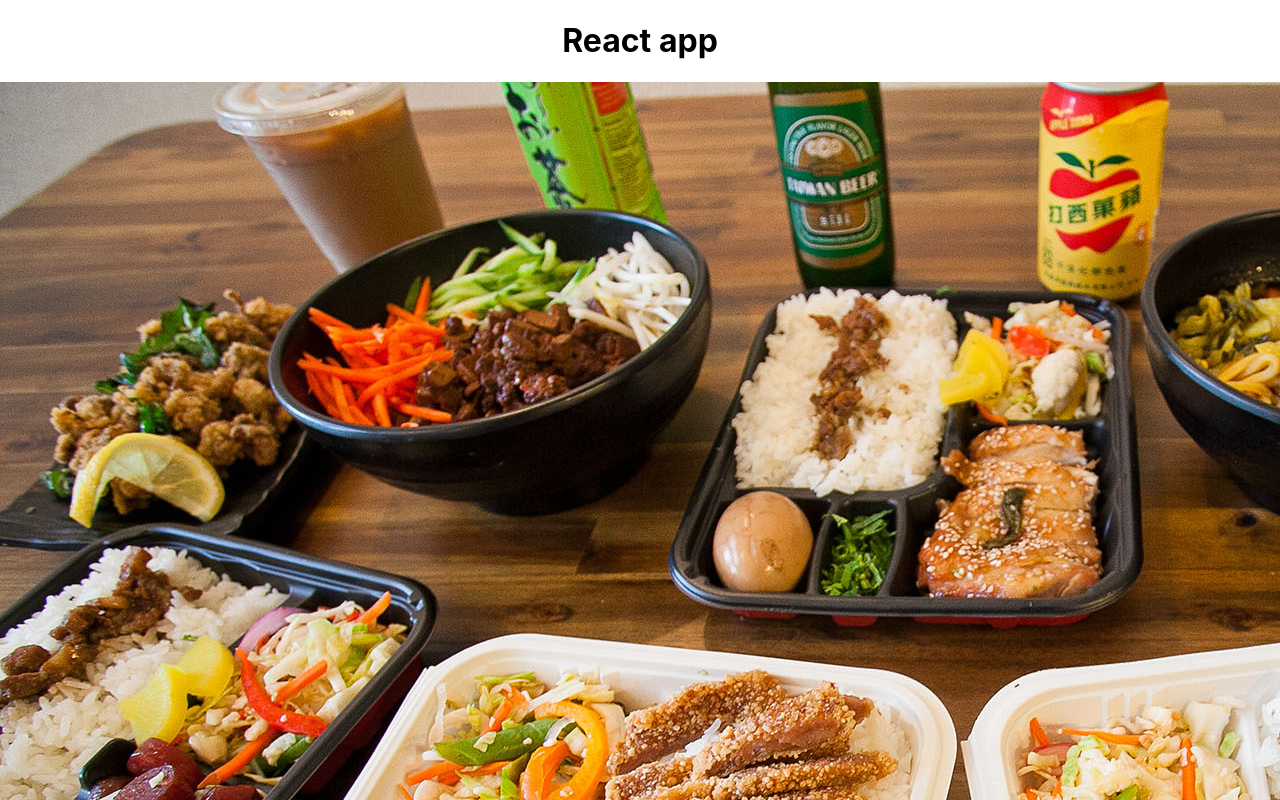
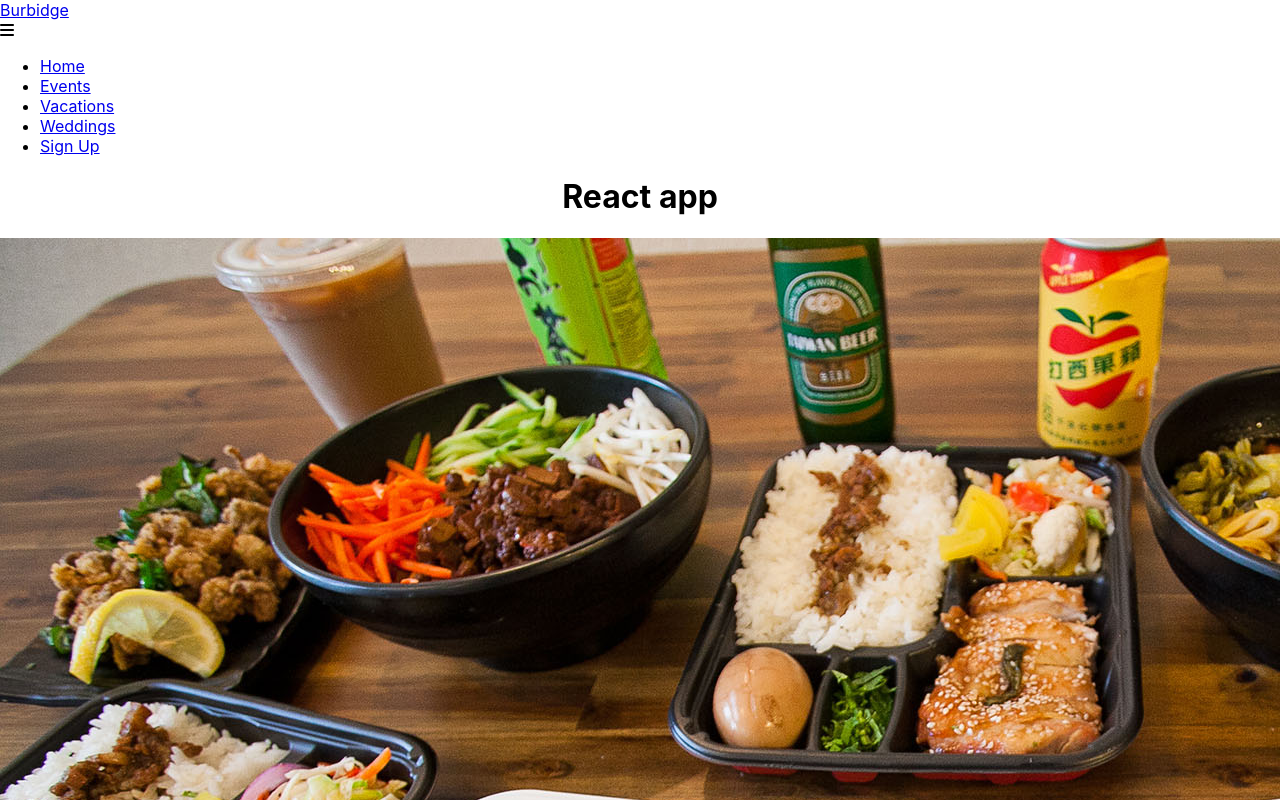
Before and after one commit to haisleyb/burbidge-site, a React (Create React App) app: page / in a window 1280 px wide. Shown: the top 800 px of the page. Built offline with nearby package versions, Linux system fonts and the light colour scheme.

Commit message:
Set up header routes

```diff
--- a/public/index.html
+++ b/public/index.html
@@ -10,6 +10,7 @@
       content="Web site created using create-react-app"
     />
     <link rel="apple-touch-icon" href="%PUBLIC_URL%/logo192.png" />
+    <script src="https://kit.fontawesome.com/8e6c561732.js" crossorigin="anonymous"></script>
     <!--
       manifest.json provides metadata used when your web app is installed on a
       user's mobile device or desktop. See https://developers.google.com/web/fundamentals/web-app-manifest/
--- /dev/null
+++ b/src/components/Header/Header.tsx
@@ -0,0 +1,49 @@
+import * as React from 'react';
+import { Link } from 'react-router-dom';
+
+const Header: React.FunctionComponent = () => {
+  const [click, setClick] = React.useState(false);
+  const handleClick = () => setClick(!click);
+  const closeMobileMenu = () => setClick(false);
+  return (
+    <nav className="header">
+        <div className="header-container">
+            <Link to="/" className="family-logo">
+                Burbidge
+            </Link>
+            <div className="menu-icon" onClick={handleClick}>
+                <i className={click ? "fas fa-times" : "fas fa-bars"} />
+            </div>
+            <ul className={click ? "nav-menu active" : "nav-menu"} >
+                <li className="nav-item">
+                    <Link to="/" className="nav-links" onClick={closeMobileMenu}>
+                        Home
+                    </Link>
+                </li>
+                <li className="nav-item">
+                    <Link to="/events" className="nav-links" onClick={closeMobileMenu}>
+                        Events
+                    </Link>
+                </li>
+                <li className="nav-item">
+                    <Link to="/vacations" className="nav-links" onClick={closeMobileMenu}>
+                        Vacations
+                    </Link>
+                </li>
+                <li className="nav-item">
+                    <Link to="/weddings" className="nav-links" onClick={closeMobileMenu}>
+                        Weddings
+                    </Link>
+                </li>
+                <li className="nav-item">
+                    <Link to="/signup" className="nav-links-mobile" onClick={closeMobileMenu}>
+                        Sign Up
+                    </Link>
+                </li>
+            </ul>
+        </div>
+    </nav>
+  );
+}
+
+export default (Header);
--- /dev/null
+++ b/src/components/Signup/Signup.tsx
@@ -0,0 +1,11 @@
+import React, { FunctionComponent } from 'react';
+
+const Signup: FunctionComponent = () => {
+  return (
+    <div className="signup-component">
+      <h2>Signup</h2>
+    </div>
+  );
+}
+
+export default (Signup);
--- /dev/null
+++ b/src/components/Vacations/Vacations.tsx
@@ -0,0 +1,11 @@
+import React, { FunctionComponent } from 'react';
+
+const Vacations: FunctionComponent = () => {
+  return (
+    <div className="vacations-component">
+      <h2>Vacations</h2>
+    </div>
+  );
+}
+
+export default (Vacations);
--- /dev/null
+++ b/src/components/Weddings/Weddings.tsx
@@ -0,0 +1,11 @@
+import React, { FunctionComponent } from 'react';
+
+const Weddings: FunctionComponent = () => {
+  return (
+    <div className="weddings-component">
+      <h2>Weddings</h2>
+    </div>
+  );
+}
+
+export default (Weddings);
--- a/src/index.tsx
+++ b/src/index.tsx
@@ -1,17 +1,9 @@
 import React from 'react';
 import ReactDOM from 'react-dom';
 import './index.css';
-import App from './App';
-import reportWebVitals from './reportWebVitals';
+import { AppRouter } from './router';
 
 ReactDOM.render(
-  <React.StrictMode>
-    <App />
-  </React.StrictMode>,
-  document.getElementById('root')
+    <AppRouter />
+  ,document.getElementById('root')
 );
-
-// If you want to start measuring performance in your app, pass a function
-// to log results (for example: reportWebVitals(console.log))
-// or send to an analytics endpoint. Learn more: https://bit.ly/CRA-vitals
-reportWebVitals();
--- a/src/reportWebVitals.ts
+++ /dev/null
@@ -1,15 +0,0 @@
-import { ReportHandler } from 'web-vitals';
-
-const reportWebVitals = (onPerfEntry?: ReportHandler) => {
-  if (onPerfEntry && onPerfEntry instanceof Function) {
-    import('web-vitals').then(({ getCLS, getFID, getFCP, getLCP, getTTFB }) => {
-      getCLS(onPerfEntry);
-      getFID(onPerfEntry);
-      getFCP(onPerfEntry);
-      getLCP(onPerfEntry);
-      getTTFB(onPerfEntry);
-    });
-  }
-};
-
-export default reportWebVitals;
--- /dev/null
+++ b/src/router.tsx
@@ -0,0 +1,26 @@
+import * as React from 'react';
+import { BrowserRouter, Route, Switch } from 'react-router-dom';
+import App from './App'
+import Header from './components/Header/Header';
+import Signup from './components/Signup/Signup';
+import Vacations from './components/Vacations/Vacations';
+import Weddings from './components/Weddings/Weddings';
+
+export const AppRouter: React.FunctionComponent = () => {
+    return (
+        <div>
+            <BrowserRouter>
+                <Header/>
+                <main>
+                    <Switch>
+                        <Route exact={true} path="/" component={App}/>
+                        <Route path="/events" component={Vacations}/>
+                        <Route path="/vacations" component={Vacations}/>
+                        <Route path="/weddings" component={Weddings}/>
+                        <Route path="/signup" component={Signup}/>
+                    </Switch>
+                </main>
+            </BrowserRouter>
+        </div>
+    )
+}
```
Also changed, not shown: package.json (+7 -0 lines), src/components/Events/Events.tsx (added, +11 -0 lines), 1 other file (tests, documents, lock files or other folders).
